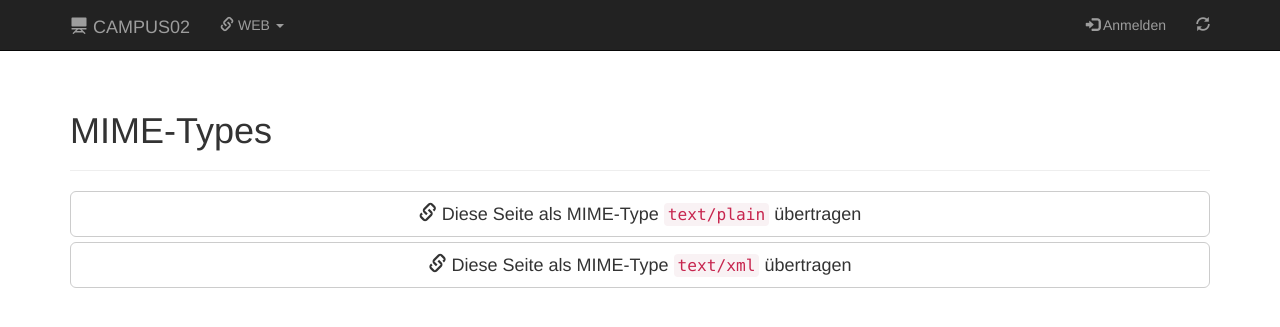
After one commit to fladi/django-campus02, a Django app: template campus02/web/templates/web/mime.html in a window 1280 px wide. The commit adds this page. Shown: the top 327 px of the page. Run offline with Django 3.2, Linux system fonts and the light colour scheme; the template is opened without the code that fills it, so the values that code supplies are empty; parts of the project's set-up code (start-up, migrations or seed data) failed here and were passed over; some libraries are stand-ins or nearby versions.

Commit message:
Add MIME type modification example.

```diff
--- a/campus02/web/templates/web/menu.html
+++ b/campus02/web/templates/web/menu.html
@@ -7,6 +7,8 @@
   <ul class="dropdown-menu">
     <li class="dropdown-header">HTTP</li>
     <li><a href="{% url 'web:auth' %}">Authentication</a></li>
+    <li><a href="{% url 'web:mime' %}">MIME-Types</a></li>
+    <li class="dropdown-header">HTTP - Cache &amp; Proxy</li>
     <li><a href="{% url 'web:cache/expires' %}">Expires</a></li>
     <li><a href="{% url 'web:cache/etag' %}">Etag</a></li>
     <li><a href="{% url 'web:cache/control' %}">Cache-Control</a></li>
--- /dev/null
+++ b/campus02/web/templates/web/mime.html
@@ -0,0 +1,18 @@
+{% extends "base/layout.html" %}
+
+{% block title %}WEB - HTTP - MIME-Types{% endblock %}
+
+{% block content %}
+<div class="page-header">
+  <h1>MIME-Types</h1>
+</div>
+
+<a href="{% url 'web:mime' type='text/plain' %}" class="btn btn-default btn-lg btn-block">
+  <span class="glyphicon glyphicon-link" aria-hidden="true"></span>
+  Diese Seite als MIME-Type <code>text/plain</code> übertragen
+</a>
+<a href="{% url 'web:mime' type='text/xml' %}" class="btn btn-default btn-lg btn-block">
+  <span class="glyphicon glyphicon-link" aria-hidden="true"></span>
+  Diese Seite als MIME-Type <code>text/xml</code> übertragen
+</a>
+{% endblock %}
--- a/campus02/web/urls.py
+++ b/campus02/web/urls.py
@@ -98,6 +98,11 @@ urlpatterns = [
         name='auth/secure'
     ),
     url(
+        r'^mime/(?P<type>.*)?$',
+        views.MimeView.as_view(),
+        name='mime'
+    ),
+    url(
         r'^api-auth/',
         include('rest_framework.urls', namespace='rest_framework')
     ),
```
Also changed, not shown: campus02/web/views/__init__.py (+11 -0 lines).
